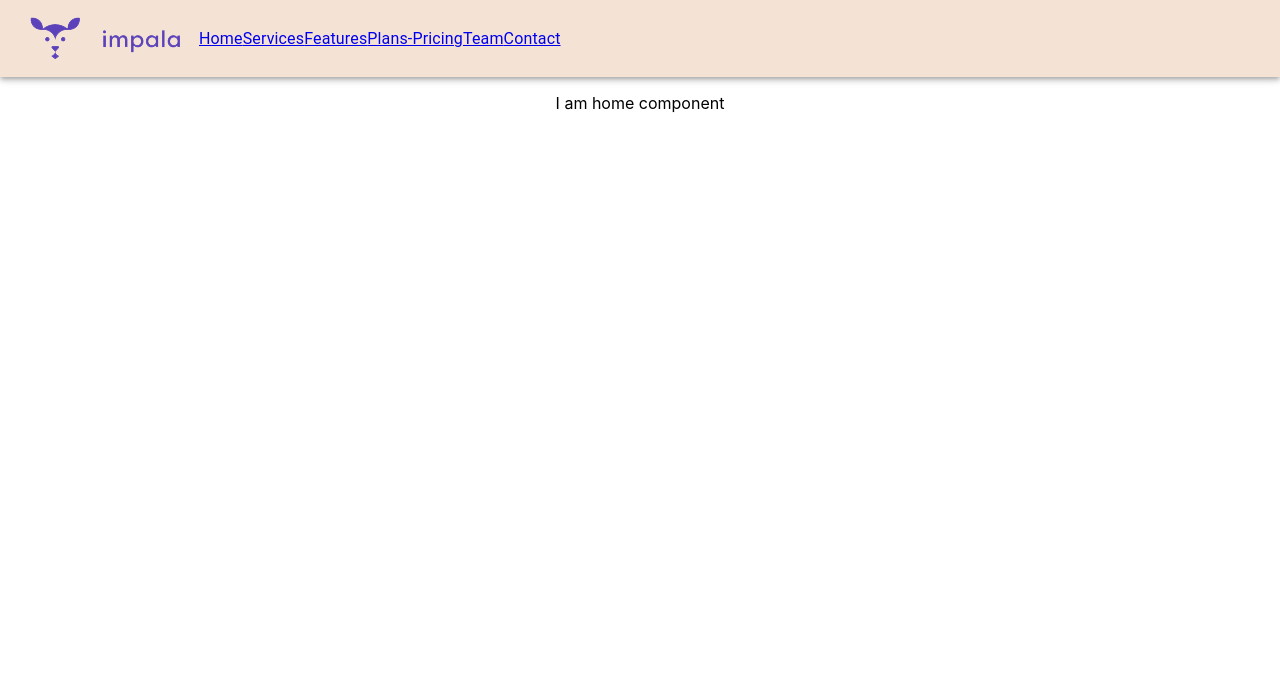
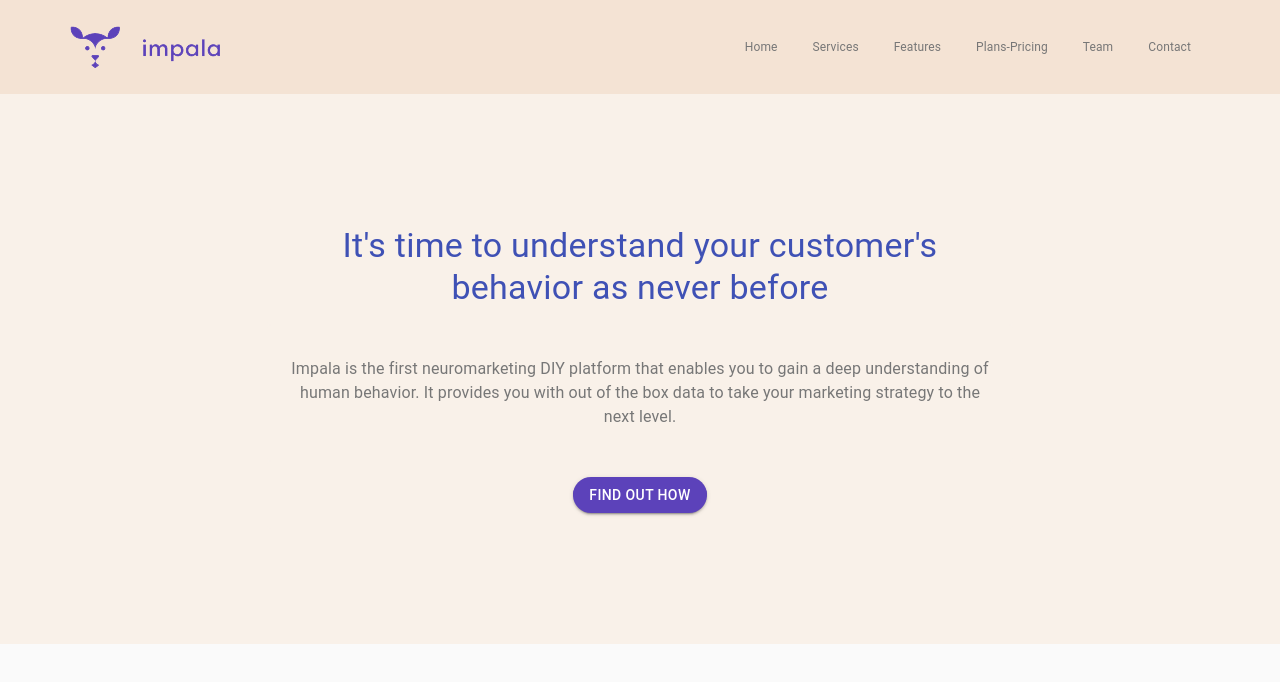
Before and after one commit to Impala-Research/impala-web-portal, a React (Create React App) app: page /Home in a window 1280 px wide. Shown: the top 682 px of the page. Built offline with nearby package versions, Linux system fonts and the light colour scheme.

Commit message:
Home Component

```diff
--- a/src/App.css
+++ b/src/App.css
@@ -1,38 +1,7 @@
 .App {
   text-align: center;
 }
-
-.App-logo {
-  height: 40vmin;
-  pointer-events: none;
+a {
+  margin: 10px;
+  text-decoration: none;
 }
-
-@media (prefers-reduced-motion: no-preference) {
-  .App-logo {
-    animation: App-logo-spin infinite 20s linear;
-  }
-}
-
-.App-header {
-  background-color: #282c34;
-  min-height: 100vh;
-  display: flex;
-  flex-direction: column;
-  align-items: center;
-  justify-content: center;
-  font-size: calc(10px + 2vmin);
-  color: white;
-}
-
-.App-link {
-  color: #61dafb;
-}
-
-@keyframes App-logo-spin {
-  from {
-    transform: rotate(0deg);
-  }
-  to {
-    transform: rotate(360deg);
-  }
-}
--- a/src/Components/Home/Home.jsx
+++ b/src/Components/Home/Home.jsx
@@ -1,11 +1,92 @@
-import React from 'react';
+import React from "react";
+import { makeStyles } from "@material-ui/core/styles";
+import Paper from "@material-ui/core/Paper";
+import Grid from "@material-ui/core/Grid";
+import Typography from "@material-ui/core/Typography";
+import Button from "@material-ui/core/Button";
+import { Link } from "react-router-dom";
 
-const Home = (props) => {
-    return (
-        <div className="Home">
-            <p>I am home component</p>
-        </div>
-    );
-};
+const useStyles = makeStyles((theme) => ({
+  root: {
+    backgroundColor: "#F9F1E9",
+    height: "43vw",
+    display: "grid",
+    justifyContent: "center",
+    alignContent: "center",
+  },
+  paper: {
+    padding: theme.spacing(2),
+    textAlign: "center",
+    backgroundColor: "#F9F1E9",
+    boxShadow: "none",
+  },
+  button: {
+    borderRadius: "18px",
+    backgroundColor: "#5C42BA",
+    color: "white",
+  },
+  p: {
+    color: "#777777",
+  },
+}));
 
-export default Home;
+export default function Home() {
+  const classes = useStyles();
+
+  return (
+    <div className={classes.root}>
+      <Grid container>
+        <Grid item xs>
+          <Paper></Paper>
+        </Grid>
+        <Grid item xs={7}>
+          <Paper className={classes.paper}>
+            <Typography variant="h4" color="primary">
+              It's time to understand your customer's behavior as never before
+            </Typography>
+          </Paper>
+        </Grid>
+        <Grid item xs>
+          <Paper></Paper>
+        </Grid>
+      </Grid>
+      <Grid container>
+        <Grid item xs>
+          <Paper></Paper>
+        </Grid>
+        <Grid item xs={7}>
+          <Paper className={classes.paper}>
+            <Typography className={classes.p}>
+              <p>
+                Impala is the first neuromarketing DIY platform that enables you
+                to gain a deep understanding of human behavior. It provides you
+                with out of the box data to take your marketing strategy to the
+                next level.
+              </p>
+            </Typography>
+          </Paper>
+        </Grid>
+        <Grid item xs>
+          <Paper></Paper>
+        </Grid>
+      </Grid>
+      <Grid container>
+        <Grid item xs>
+          <Paper></Paper>
+        </Grid>
+        <Grid item xs={7}>
+          <Paper className={classes.paper}>
+            <Link className={classes.button} to="/Features">
+              <Button variant="contained" className={classes.button}>
+                Find out how
+              </Button>
+            </Link>
+          </Paper>
+        </Grid>
+        <Grid item xs>
+          <Paper></Paper>
+        </Grid>
+      </Grid>
+    </div>
+  );
+}
--- a/src/Components/Navbar/Navbar.jsx
+++ b/src/Components/Navbar/Navbar.jsx
@@ -1,9 +1,9 @@
 import React from "react";
+import CssBaseline from "@material-ui/core/CssBaseline";
 import { makeStyles } from "@material-ui/core/styles";
 import AppBar from "@material-ui/core/AppBar";
 import Toolbar from "@material-ui/core/Toolbar";
 import Typography from "@material-ui/core/Typography";
-import IconButton from "@material-ui/core/IconButton";
 import { BrowserRouter as Router, Switch, Route, Link } from "react-router-dom";
 import Home from "../Home/Home";
 import Team from "../Team/Team";
@@ -12,15 +12,23 @@ import Features from "../Features/Features";
 import PlansAndPricing from "../Plans-Pricing/Plans-Pricing";
 import Contact from "../Contact/Contact";
 import logo from "../../Assets/logoimage.png";
-import { red } from "@material-ui/core/colors";
 
-const useStyles = makeStyles((theme) => ({
-  root: {
+const useStyles = makeStyles(() => ({
+  appBar: {
+    backgroundColor: "#F4E3D4",
+    padding: "15px",
+  },
+  title: {
     flexGrow: 1,
-    backgroundColor: "#F4E3D4",
   },
-
-  title: {},
+  links: {
+    fontSize: "12px",
+    marginRight: "25px",
+    color: "#777777",
+  },
+  logo: {
+    marginLeft: "25px",
+  },
 }));
 
 export default function Navbar() {
@@ -29,47 +37,30 @@ export default function Navbar() {
   return (
     <div>
       <Router>
-        <AppBar position="static"className={classes.root} >
+        <CssBaseline />
+        <AppBar position="static" className={classes.appBar}>
           <Toolbar>
-            <IconButton
-              edge="start"
-              className={classes.menuButton}
-              color="inherit"
-              aria-label="menu"
-            >
-              <img src={logo} alt="logo" className={classes.logo} />
-            </IconButton>
-            <Typography className={classes.title}>
-              <p>
-                {" "}
-                <Link to="/Home">Home</Link>
-              </p>
-            </Typography>
-            <Typography className={classes.title}>
-              <p>
-                <Link to="/Services">Services</Link>
-              </p>
-            </Typography>
-
-            <Typography className={classes.title}>
-              <p>
-                <Link to="/Features">Features</Link>
-              </p>
-            </Typography>
-            <Typography className={classes.title}>
-              <p>
-                <Link to="/Plans-Pricing">Plans-Pricing</Link>
-              </p>
-            </Typography>
-            <Typography className={classes.title}>
-              <p>
-                <Link to="/Team">Team</Link>
-              </p>
-            </Typography>
-            <Typography className={classes.title}>
-              <p>
-                <Link to="/Contact">Contact</Link>
-              </p>
+            <img className={classes.logo} src={logo} alt="logo" />
+            <Typography className={classes.title}></Typography>
+            <Typography className={classes.links}>
+              <Link className={classes.links} to="/Home">
+                Home
+              </Link>
+              <Link className={classes.links} to="/Services">
+                Services
+              </Link>
+              <Link className={classes.links} to="/Features">
+                Features
+              </Link>
+              <Link className={classes.links} to="/Plans-Pricing">
+                Plans-Pricing
+              </Link>
+              <Link className={classes.links} to="/Team">
+                Team
+              </Link>
+              <Link className={classes.links} to="/Contact">
+                Contact
+              </Link>
             </Typography>
           </Toolbar>
         </AppBar>
```
